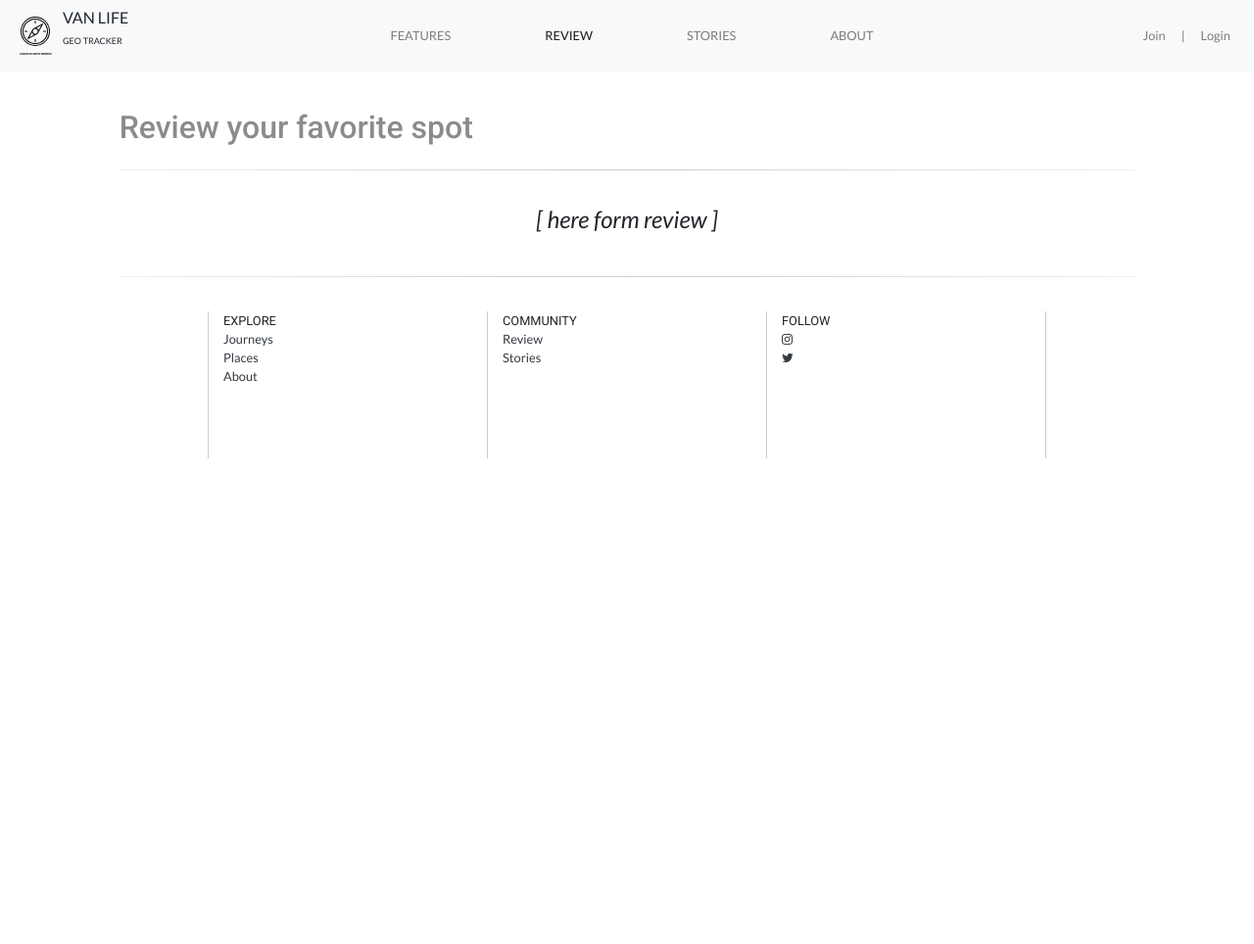
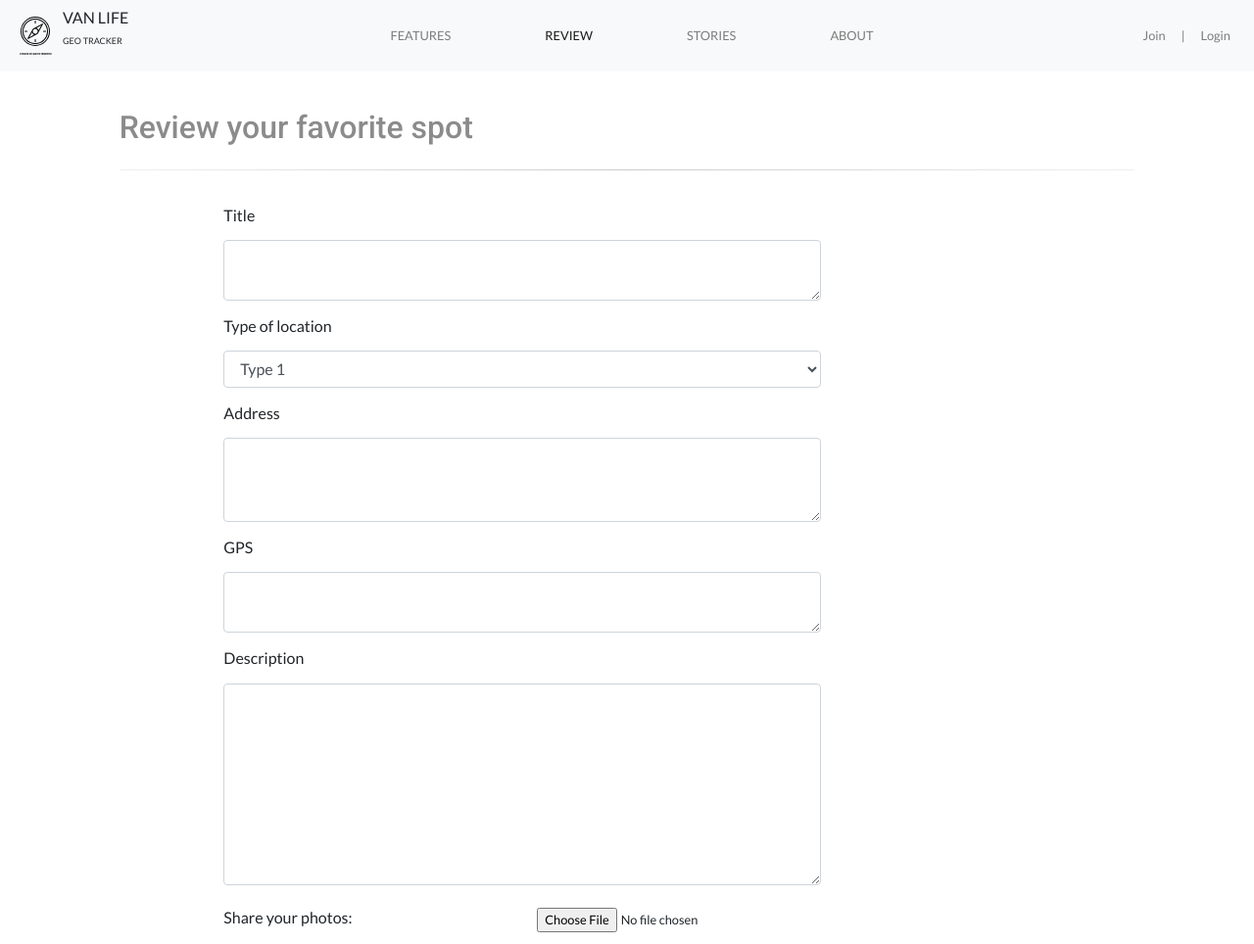
Before and after one commit to christianbullo/vlgt-site, a website: page review.html in a window 1280 px wide. Shown: the top 964 px of the page at 98% size. Before the commit the page ends 800 px from the top, so only its background shows below. Drawn offline with nearby package versions, Linux system fonts and the light colour scheme.

Commit message:
Review Form scaffolding

```diff
--- a/review.html
+++ b/review.html
@@ -182,9 +182,41 @@
             </div>
         </div>
         <div class="row">
-            <div class="col">
-                <h4 class="text-center"><i>[ here form review ]</i></h4>
+            <div class="col-sm-2"></div>
+            <div class="col-sm-6">
+                <form>
+                    <div class="form-group">
+                      <label for="title"><h6>Title</h6></label>
+                      <textarea class="form-control" id="title" name="title" rows="2"></textarea>
+                    </div>
+                    <div class="form-group">
+                        <label for="location"><h6>Type of location</h6></label>
+                        <select class="form-control" id="location" name="location">
+                            <option>Type 1</option>
+                            <option>Type 2</option>
+                            <option>Type 3</option>
+                            <option>Type 4</option>
+                        </select>
+                    </div>
+                    <div class="form-group">
+                        <label for="address"><h6>Address</h6></label>
+                        <textarea class="form-control" id="address" name="address" rows="3"></textarea>
+                    </div>
+                    <div class="form-group">
+                        <label for="address"><h6>GPS</h6></label>
+                        <textarea class="form-control" id="gps" name="gps" rows="2"></textarea>
+                    </div>
+                    <div class="form-group">
+                        <label for="description"><h6>Description</h6></label>
+                        <textarea class="form-control" id="description" name="description" rows="8"></textarea>
+                    </div>
+                    <div class="form-group row">
+                        <label for="photos" class="col-sm-6 col-form-label"><h6>Share your photos: </h6></label>
+                        <input class="col col-form-label" type="file" id="photos" name="photos" accept="image/png, image/jpeg">
+                    </div>
+                </form>
             </div>
+            <div class="col-sm-4"></div>
         </div>
         <div class="row d-flex justify-content-center">
             <div class="col col-sm-10">
```
